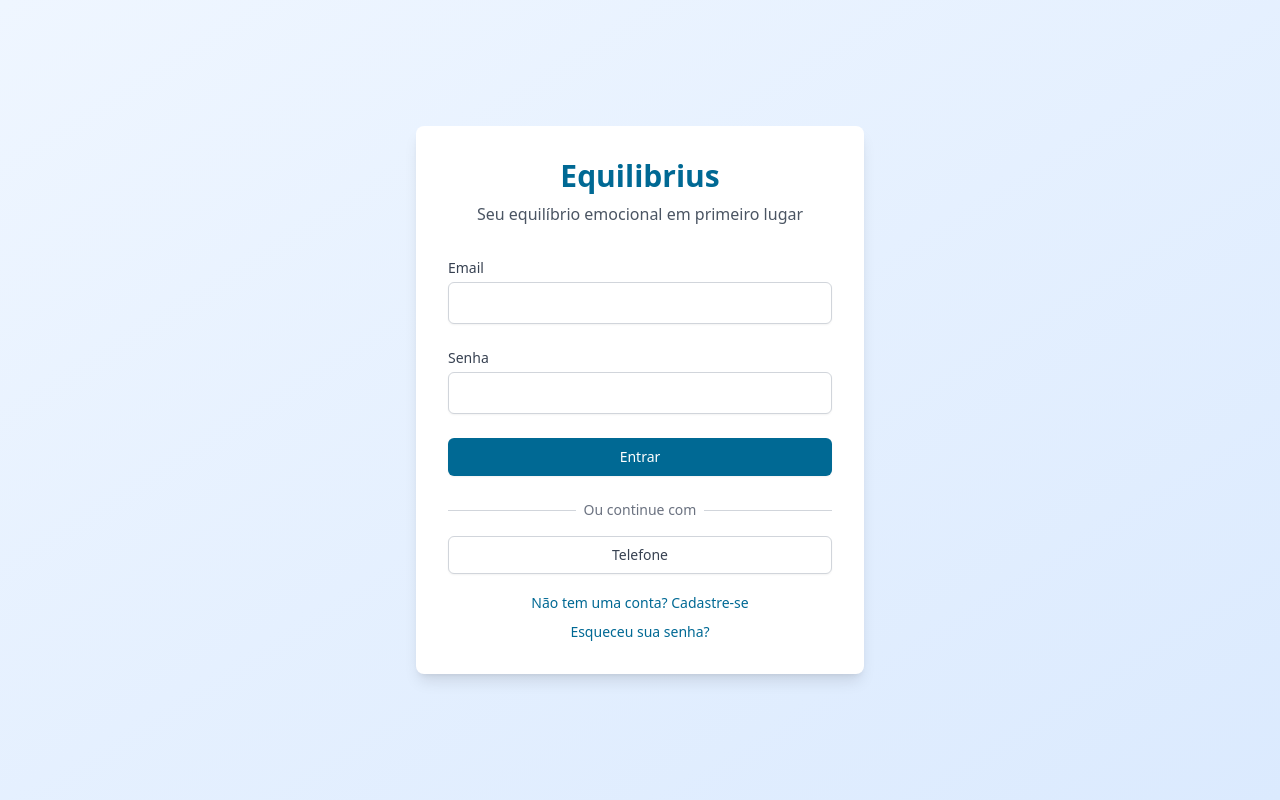
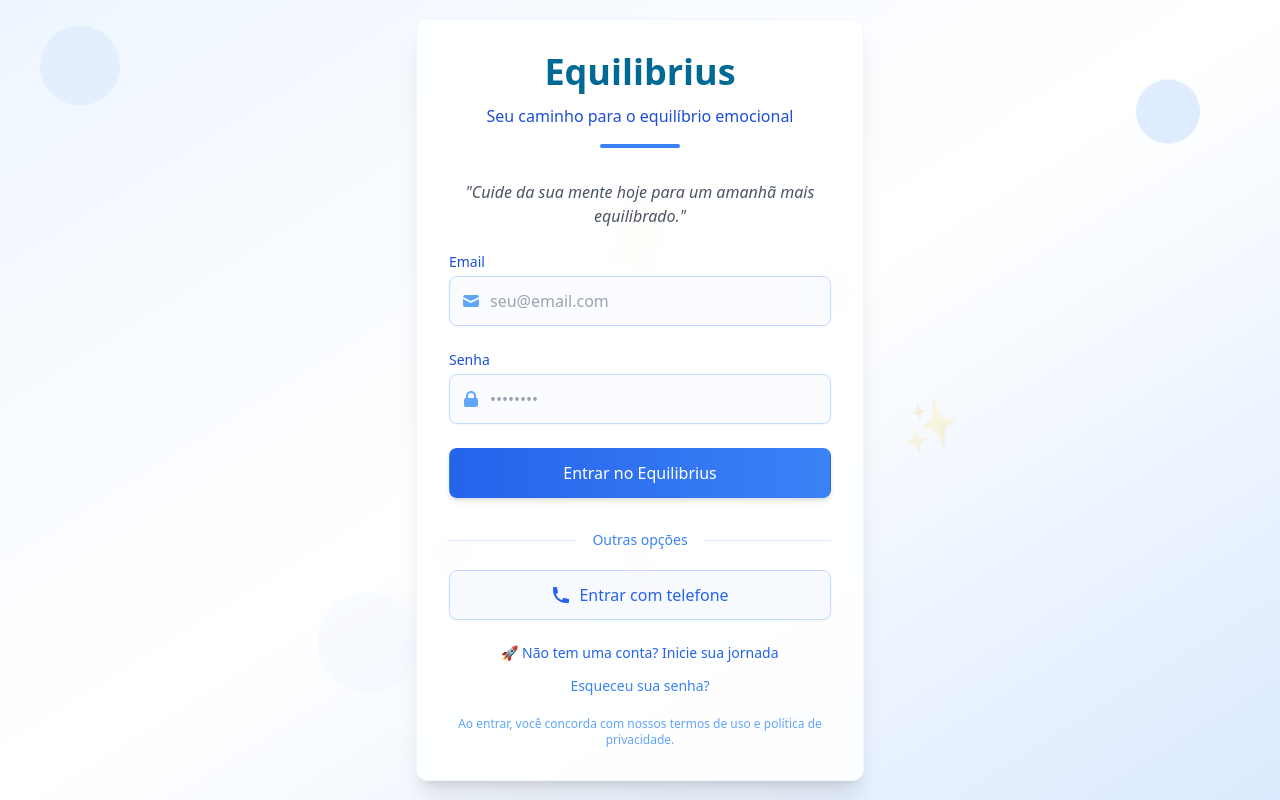
Before and after one commit to tomasbiasotto/Equilibrius-Project, a React (Vite) app: page / in a window 1280 px wide. Built offline with nearby package versions, Linux system fonts and the light colour scheme; no server answers.

Commit message:
PAGINA DE LOGIN AJUSTAD

```diff
--- a/src/components/Login.tsx
+++ b/src/components/Login.tsx
@@ -38,7 +38,17 @@ const Login: React.FC = () => {
 
   if (authMode === 'reset') {
     return (
-      <div className="min-h-screen flex items-center justify-center bg-gradient-to-br from-blue-50 to-blue-100">
+      <div className="min-h-screen flex items-center justify-center relative overflow-hidden bg-gradient-to-br from-blue-50 via-white to-blue-100">
+        {/* Elementos decorativos flutuantes */}
+        <div className="absolute top-10 left-10 w-20 h-20 rounded-full bg-blue-100 opacity-60 animate-float1"></div>
+        <div className="absolute top-20 right-20 w-16 h-16 rounded-full bg-blue-200 opacity-50 animate-float2"></div>
+        <div className="absolute bottom-20 left-1/4 w-24 h-24 rounded-full bg-blue-50 opacity-40 animate-float3"></div>
+        <div className="absolute top-1/3 right-1/3 w-12 h-12 rounded-full bg-blue-300 opacity-30 animate-float2"></div>
+
+        {/* Ícones representativos */}
+        <div className="absolute top-1/4 left-1/5 text-blue-300 opacity-20 transform rotate-12 text-6xl">💆</div>
+        <div className="absolute bottom-1/4 right-1/5 text-blue-400 opacity-20 transform -rotate-6 text-5xl">🧘</div>
+
         <ResetPassword onCancel={() => setAuthMode('email')} />
       </div>
     );
@@ -46,96 +56,151 @@ const Login: React.FC = () => {
 
   if (authMode === 'phone') {
     return (
-      <div className="min-h-screen flex items-center justify-center bg-gradient-to-br from-blue-50 to-blue-100">
+      <div className="min-h-screen flex items-center justify-center relative overflow-hidden bg-gradient-to-br from-blue-50 via-white to-blue-100">
+        {/* Elementos decorativos flutuantes */}
+        <div className="absolute top-10 left-10 w-20 h-20 rounded-full bg-blue-100 opacity-60 animate-float1"></div>
+        <div className="absolute top-20 right-20 w-16 h-16 rounded-full bg-blue-200 opacity-50 animate-float2"></div>
+        <div className="absolute bottom-20 left-1/4 w-24 h-24 rounded-full bg-blue-50 opacity-40 animate-float3"></div>
+        <div className="absolute top-1/3 right-1/3 w-12 h-12 rounded-full bg-blue-300 opacity-30 animate-float2"></div>
+
+        {/* Ícones representativos */}
+        <div className="absolute top-1/4 left-1/5 text-blue-300 opacity-20 transform rotate-12 text-6xl">📱</div>
+        <div className="absolute bottom-1/4 right-1/5 text-blue-400 opacity-20 transform -rotate-6 text-5xl">📞</div>
+
         <PhoneLogin onCancel={() => setAuthMode('email')} />
       </div>
     );
   }
 
   return (
-    <div className="min-h-screen flex items-center justify-center bg-gradient-to-br from-blue-50 to-blue-100">
-      <div className="bg-white p-8 rounded-lg shadow-lg w-full max-w-md">
+    <div className="min-h-screen flex items-center justify-center relative overflow-hidden bg-gradient-to-br from-blue-50 via-white to-blue-100">
+      {/* Elementos decorativos flutuantes relacionados à saúde mental */}
+      <div className="absolute top-10 left-10 w-20 h-20 rounded-full bg-blue-100 opacity-60 animate-float1"></div>
+      <div className="absolute top-20 right-20 w-16 h-16 rounded-full bg-blue-200 opacity-50 animate-float2"></div>
+      <div className="absolute bottom-20 left-1/4 w-24 h-24 rounded-full bg-blue-50 opacity-40 animate-float3"></div>
+      <div className="absolute top-1/3 right-1/3 w-12 h-12 rounded-full bg-blue-300 opacity-30 animate-float2"></div>
+
+      {/* Ícones representativos de saúde mental e bem-estar */}
+      <div className="absolute top-1/4 left-1/5 text-blue-300 opacity-20 transform rotate-12 text-6xl">💆</div>
+      <div className="absolute bottom-1/4 right-1/5 text-blue-400 opacity-20 transform -rotate-6 text-5xl">🧘</div>
+      <div className="absolute top-2/3 left-1/3 text-blue-200 opacity-20 transform rotate-45 text-4xl">🌿</div>
+      <div className="absolute top-1/2 right-1/4 text-blue-100 opacity-15 transform -rotate-12 text-5xl">✨</div>
+
+      {/* Container principal com efeito de vidro */}
+      <div className="bg-white/90 backdrop-blur-sm p-8 rounded-xl shadow-xl w-full max-w-md border border-blue-50 relative z-10">
         <div className="text-center mb-8">
-          <h1 className="text-3xl font-bold text-brand">Equilibrius</h1>
-          <p className="text-gray-600 mt-2">Seu equilíbrio emocional em primeiro lugar</p>
+          <h1 className="text-4xl font-bold text-brand">Equilibrius</h1>
+          <p className="text-blue-700 mt-3 font-medium">Seu caminho para o equilíbrio emocional</p>
+          <div className="h-1 w-20 bg-blue-500 mx-auto mt-4 rounded-full"></div>
+        </div>
+
+        <div className="text-center mb-6 text-gray-600 italic">
+          "Cuide da sua mente hoje para um amanhã mais equilibrado."
         </div>
 
         {error && (
-          <div className="mb-4 p-3 bg-red-100 border border-red-400 text-red-700 rounded">
+          <div className="mb-4 p-3 bg-red-100 border border-red-400 text-red-700 rounded-lg">
             {error}
           </div>
         )}
 
         <form onSubmit={handleSubmit} className="space-y-6">
           <div>
-            <label htmlFor="email" className="block text-sm font-medium text-gray-700">
+            <label htmlFor="email" className="block text-sm font-medium text-blue-700">
               Email
             </label>
+            <div className="relative">
               <input
                 type="email"
                 id="email"
                 value={email}
                 onChange={(e) => setEmail(e.target.value)}
-              className="mt-1 block w-full px-3 py-2 border border-gray-300 rounded-md shadow-sm focus:outline-none focus:ring-brand focus:border-brand"
+                className="mt-1 block w-full px-4 py-3 border border-blue-200 bg-blue-50/30 rounded-lg shadow-sm focus:outline-none focus:ring-2 focus:ring-blue-500 focus:border-blue-400 transition-all duration-200 pl-10"
                 required
                 disabled={loading}
+                placeholder="seu@email.com"
               />
+              <div className="absolute left-3 top-1/2 -translate-y-1/2 text-blue-400">
+                <svg xmlns="http://www.w3.org/2000/svg" className="h-5 w-5" viewBox="0 0 20 20" fill="currentColor">
+                  <path d="M2.003 5.884L10 9.882l7.997-3.998A2 2 0 0016 4H4a2 2 0 00-1.997 1.884z" />
+                  <path d="M18 8.118l-8 4-8-4V14a2 2 0 002 2h12a2 2 0 002-2V8.118z" />
+                </svg>
               </div>
+            </div>
+          </div>
+
           <div>
-            <label htmlFor="password" className="block text-sm font-medium text-gray-700">
+            <label htmlFor="password" className="block text-sm font-medium text-blue-700">
               Senha
             </label>
+            <div className="relative">
               <input
                 type="password"
                 id="password"
                 value={password}
                 onChange={(e) => setPassword(e.target.value)}
-              className="mt-1 block w-full px-3 py-2 border border-gray-300 rounded-md shadow-sm focus:outline-none focus:ring-brand focus:border-brand"
+                className="mt-1 block w-full px-4 py-3 border border-blue-200 bg-blue-50/30 rounded-lg shadow-sm focus:outline-none focus:ring-2 focus:ring-blue-500 focus:border-blue-400 transition-all duration-200 pl-10"
                 required
                 disabled={loading}
+                placeholder="••••••••"
               />
+              <div className="absolute left-3 top-1/2 -translate-y-1/2 text-blue-400">
+                <svg xmlns="http://www.w3.org/2000/svg" className="h-5 w-5" viewBox="0 0 20 20" fill="currentColor">
+                  <path fillRule="evenodd" d="M5 9V7a5 5 0 0110 0v2a2 2 0 012 2v5a2 2 0 01-2 2H5a2 2 0 01-2-2v-5a2 2 0 012-2zm8-2v2H7V7a3 3 0 016 0z" clipRule="evenodd" />
+                </svg>
               </div>
+            </div>
+          </div>
+
           <button
             type="submit"
-            className="w-full flex justify-center py-2 px-4 border border-transparent rounded-md shadow-sm text-sm font-medium text-white bg-brand hover:bg-blue-700 focus:outline-none focus:ring-2 focus:ring-offset-2 focus:ring-brand disabled:opacity-50"
+            className="w-full flex justify-center py-3 px-6 border border-transparent rounded-lg shadow-md text-white bg-gradient-to-r from-blue-600 to-blue-500 hover:from-blue-700 hover:to-blue-600 focus:outline-none focus:ring-2 focus:ring-offset-2 focus:ring-blue-500 disabled:opacity-60 transition-all duration-200 transform hover:translate-y-[-2px] font-medium text-base"
             disabled={loading}
           >
-            {loading ? 'Processando...' : (isRegistering ? 'Cadastrar' : 'Entrar')}
+            {loading ? 'Processando...' : (isRegistering ? 'Começar minha jornada' : 'Entrar no Equilibrius')}
           </button>
         </form>
 
-        <div className="mt-6 space-y-4">
+        <div className="mt-8 space-y-5">
           <div className="relative">
             <div className="absolute inset-0 flex items-center">
-              <div className="w-full border-t border-gray-300"></div>
+              <div className="w-full border-t border-blue-100"></div>
             </div>
             <div className="relative flex justify-center text-sm">
-              <span className="px-2 bg-white text-gray-500">Ou continue com</span>
+              <span className="px-4 bg-white/90 backdrop-blur-sm text-blue-500 font-medium">Outras opções</span>
             </div>
           </div>
 
           <button
             onClick={() => setAuthMode('phone')}
-            className="w-full flex justify-center py-2 px-4 border border-gray-300 rounded-md shadow-sm text-sm font-medium text-gray-700 bg-white hover:bg-gray-50 focus:outline-none focus:ring-2 focus:ring-offset-2 focus:ring-brand"
+            className="w-full flex justify-center py-3 px-4 border border-blue-200 rounded-lg shadow-sm text-blue-600 bg-blue-50/50 hover:bg-blue-100/50 transition-all duration-200 focus:outline-none focus:ring-2 focus:ring-offset-2 focus:ring-blue-400 font-medium items-center space-x-2"
           >
-            Telefone
+            <svg xmlns="http://www.w3.org/2000/svg" className="h-5 w-5" viewBox="0 0 20 20" fill="currentColor">
+              <path d="M2 3a1 1 0 011-1h2.153a1 1 0 01.986.836l.74 4.435a1 1 0 01-.54 1.06l-1.548.773a11.037 11.037 0 006.105 6.105l.774-1.548a1 1 0 011.059-.54l4.435.74a1 1 0 01.836.986V17a1 1 0 01-1 1h-2C7.82 18 2 12.18 2 5V3z" />
+            </svg>
+            <span>Entrar com telefone</span>
           </button>
 
-          <div className="text-center space-y-2">
+          <div className="text-center space-y-3 mt-4">
             <button
               onClick={() => setIsRegistering(!isRegistering)}
-              className="text-sm text-brand hover:text-blue-500"
+              className="text-blue-600 hover:text-blue-800 transition-colors font-medium text-sm hover:underline"
             >
               {isRegistering
-                ? 'Já tem uma conta? Entre aqui'
-                : 'Não tem uma conta? Cadastre-se'}
+                ? '← Já tem uma conta? Entre aqui'
+                : '🚀 Não tem uma conta? Inicie sua jornada'}
             </button>
+
             <button
               onClick={() => setAuthMode('reset')}
-              className="block w-full text-sm text-brand hover:text-blue-500"
+              className="block w-full text-sm text-blue-500 hover:text-blue-700 transition-colors mt-2"
             >
               Esqueceu sua senha?
             </button>
+          </div>
+
+          <div className="text-center text-xs text-blue-400 mt-6">
+            <p>Ao entrar, você concorda com nossos termos de uso e política de privacidade.</p>
           </div>
         </div>
       </div>
--- a/tailwind.config.js
+++ b/tailwind.config.js
@@ -6,6 +6,26 @@ export default {
       colors: {
         brand: '#006994',
       },
+      animation: {
+        float1: 'float1 8s ease-in-out infinite',
+        float2: 'float2 6s ease-in-out infinite',
+        float3: 'float3 10s ease-in-out infinite',
+        pulse: 'pulse 2s cubic-bezier(0.4, 0, 0.6, 1) infinite',
+      },
+      keyframes: {
+        float1: {
+          '0%, 100%': { transform: 'translateY(0) rotate(0deg)' },
+          '50%': { transform: 'translateY(-20px) rotate(5deg)' },
+        },
+        float2: {
+          '0%, 100%': { transform: 'translateY(0) rotate(0deg)' },
+          '50%': { transform: 'translateY(-10px) rotate(-5deg)' },
+        },
+        float3: {
+          '0%, 100%': { transform: 'translateY(0) rotate(0deg) scale(1)' },
+          '50%': { transform: 'translateY(-30px) rotate(10deg) scale(1.05)' },
+        },
+      },
     },
   },
   plugins: [],
```
Also changed, not shown: src/components/MoodTracker.tsx (+24 -14 lines). Lines whose indentation alone changed are shown as unchanged.
